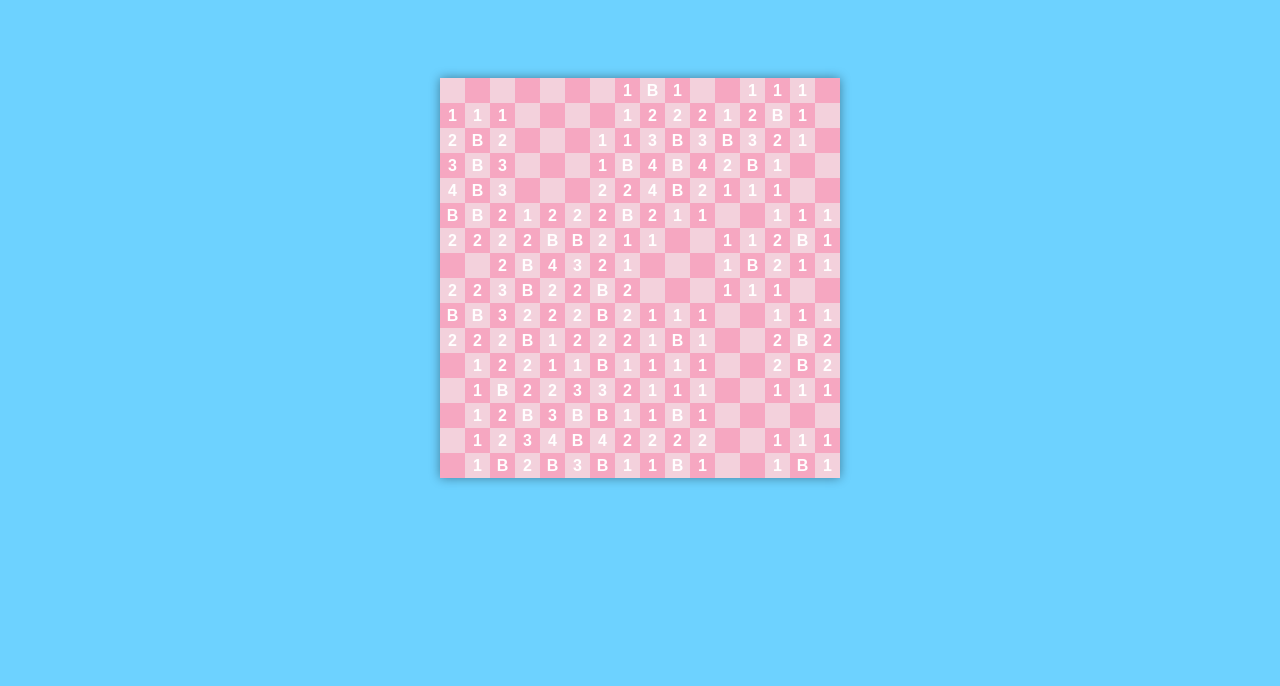
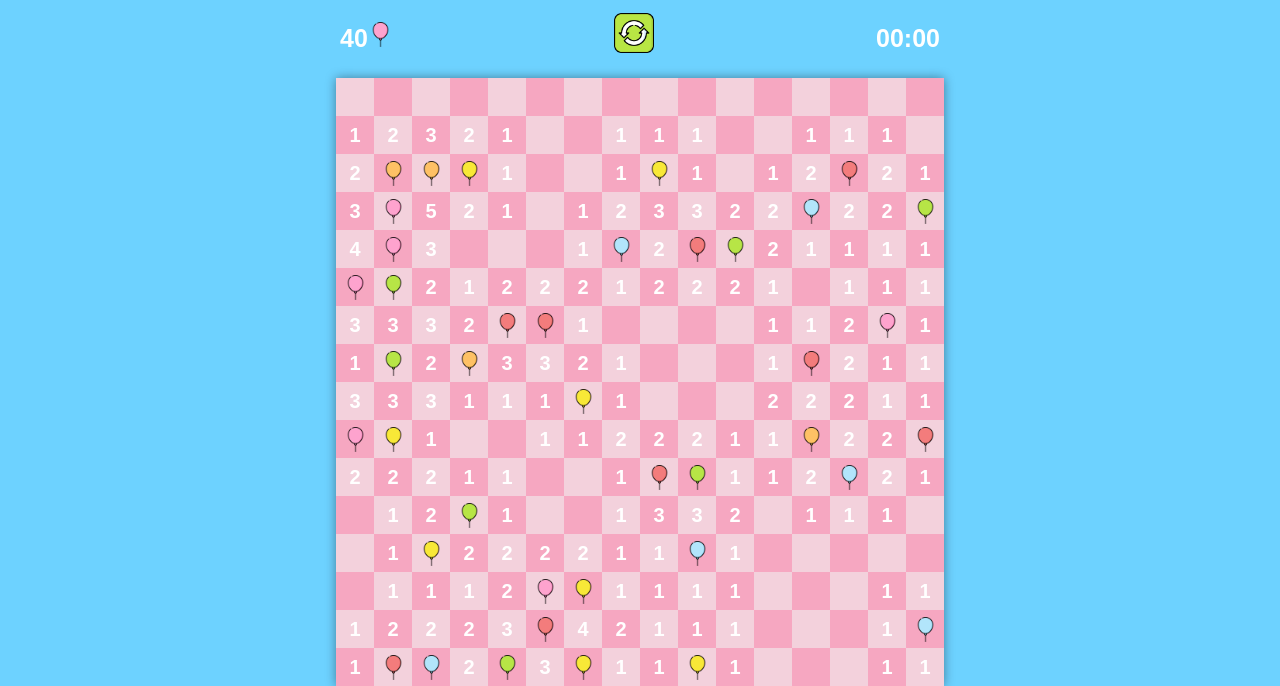
Before and after one commit to endiawilliams/minesweeper, a plain HTML site: page index.html in a window 1280 px wide. Shown: the part 222-908 px from the top of the page. Before the commit the page ends 800 px from the top, so only its background shows below. Drawn offline with Linux system fonts and the light colour scheme.

Commit message:
Added refresh button, balloon counter and timer. Changed absolute paths to relative paths.

```diff
--- a/css/styles.css
+++ b/css/styles.css
@@ -1,11 +1,11 @@
 @font-face {
     font-family: 'Baby Wildy';
-    src: url('/../fonts/BabyWildyRegular.eot'); /* IE9 Compat Modes */
-    src: url('/../fonts/BabyWildyRegular.eot?#iefix') format('embedded-opentype'), /* IE6-IE8 */
-         url('/../fonts/BabyWildyRegular.woff2') format('woff2'), /* Super Modern Browsers */
-         url('/../fonts/BabyWildyRegular.woff') format('woff'), /* Pretty Modern Browsers */
-         url('/../fonts/BabyWildyRegular.ttf')  format('truetype'), /* Safari, Android, iOS */
-         url('/../fonts/BabyWildyRegular.svg#BabyWildyRegular') format('svg'); /* Legacy iOS */
+    src: url('../fonts/BabyWildyRegular.eot'); /* IE9 Compat Modes */
+    src: url('../fonts/BabyWildyRegular.eot?#iefix') format('embedded-opentype'), /* IE6-IE8 */
+         url('../fonts/BabyWildyRegular.woff2') format('woff2'), /* Super Modern Browsers */
+         url('../fonts/BabyWildyRegular.woff') format('woff'), /* Pretty Modern Browsers */
+         url('../fonts/BabyWildyRegular.ttf')  format('truetype'), /* Safari, Android, iOS */
+         url('../fonts/BabyWildyRegular.svg#BabyWildyRegular') format('svg'); /* Legacy iOS */
   }
 
 * {
@@ -15,12 +15,12 @@
 body {
     font-family: Arial, Helvetica, sans-serif;
     background-color: #6dd2ff;
-    /* background-image: url(/../images/bg.png); */
-    /* background-repeat: repeat; */
+    font-weight: bold;
+    color: white;
 }
 
 .top_border {
-    background: url(/../images/garlandfinal.png) round;
+    background: url(../images/garlandfinal.png) round;
     background-size: 120px;
     height: 60px;
     position: relative;
@@ -77,10 +77,11 @@ h1 {
     display: flex;
     justify-content: center;
     align-items: center;
-    height: 15px;
-    width: 15px;
+    height: 28px;
+    width: 28px;
     padding: 5px;
     font-weight: bold;
+    font-size: 20px;
     color: white;
 }
 
@@ -91,3 +92,23 @@ h1 {
 .oddcol > .oddcell, .evencol > .evencell {
     background-color: #f3d1dc;
 }
+
+.balloon {
+    height: 25px;
+    width: 25px;
+}
+
+.above_grid {
+    top: 235px;
+    position: absolute;
+    display: flex;
+    justify-content: space-between;
+    align-items: flex-end;
+    font-size: 25px;
+    width: 600px;
+}
+
+#refresh_button {
+    height: 40px;
+    width: 40px;
+}
--- a/index.html
+++ b/index.html
@@ -4,19 +4,24 @@
     <meta charset="UTF-8">
     <meta name="viewport" content="width=device-width, initial-scale=1.0">
     <title>Document</title>
-    <link rel="stylesheet" href="/css/styles.css">
-    <script src="/js/app.js" defer></script>
+    <link rel="stylesheet" href="css/styles.css">
+    <script src="js/app.js" defer></script>
 </head>
 <body>
     <div class="top_border">
         <header class="birthday_edition_container">
             <h1>Minesweeper</h1>
             <div class="birthday_edition_container">
-                <img src="/images/confettibackwards.png" alt="confetti" class="confetti_img">
-                <img src="/images/birthdayedition.png" alt="Birthday Edition" class="birthday_edition_img">
-                <img src="/images/confetti.png" alt="confetti" class="confetti_img">
+                <img src="images/confettibackwards.png" alt="confetti" class="confetti_img">
+                <img src="images/birthdayedition.png" alt="Birthday Edition" class="birthday_edition_img">
+                <img src="images/confetti.png" alt="confetti" class="confetti_img">
             </div>
         </header>
+        <div class="above_grid">
+            <p>40<img src="images/balloon3.png" alt="balloon" class="balloon"></p>
+            <img src="images/refreshbutton.png" alt="refresh button" id="refresh_button">
+            <p>00:00</p>
+        </div>
         <div class="minesweeper_grid">
             <div class="col evencol" id="col0">
                 <div class="cell evencell square0" id="cell0"></div>
--- a/js/app.js
+++ b/js/app.js
@@ -10,7 +10,8 @@ function generateBombs () {
             allCells.push(randomCell)
             count += 1
 
-            document.getElementById(`cell${randomCell}`).innerHTML = 'B'
+            let randomBalloon = Math.floor(Math.random() * 6)
+            document.getElementById(`cell${randomCell}`).innerHTML = `<img src="images/balloon${randomBalloon}.png" alt="balloon" class="balloon">`
         }
     }
 }
@@ -122,7 +123,6 @@ generateNums()
 function calculateNums () {
     for (let i = 0; i < numCells.length; i++) {
         let numCell = numCells[i]
-        console.log(numCell)
 
         let adjacentBombCount = 0
 
@@ -200,3 +200,7 @@ function calculateNums () {
 }
 
 calculateNums()
+
+document.getElementById('refresh_button').addEventListener('click', () => {
+    location.reload()
+})
```
Also changed, not shown: images/refreshbutton.png (added).
